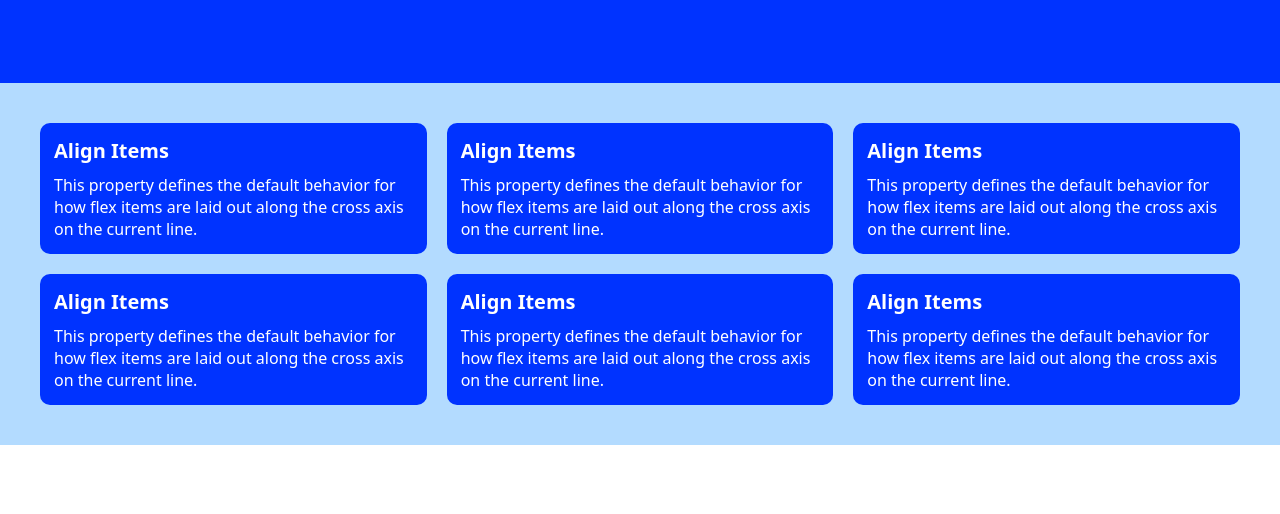
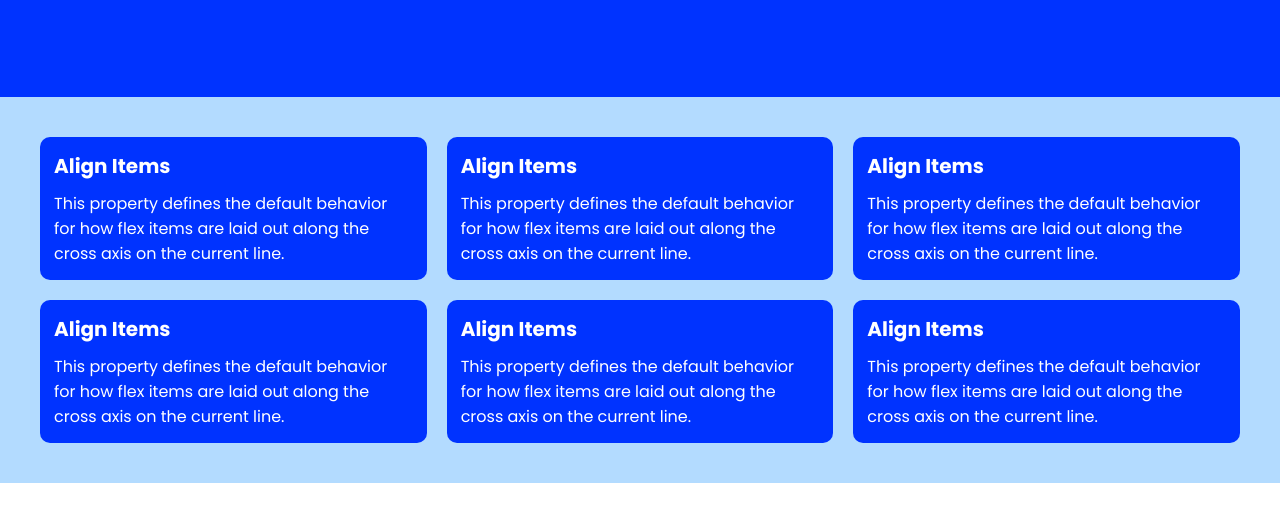
Before and after one commit to Beyly/th_sophal_cw_01, a plain HTML site: page index.html in a window 1280 px wide. Shown: the part 286-800 px from the top of the page. Drawn offline with Linux system fonts and the light colour scheme.

Commit message:
update font

```diff
--- a/assets/css/style.css
+++ b/assets/css/style.css
@@ -1,3 +1,4 @@
+@import url("https://fonts.googleapis.com/css2?family=Poppins:ital,wght@0,100;0,200;0,300;0,400;0,500;0,600;0,700;0,800;0,900;1,100;1,200;1,300;1,400;1,500;1,600;1,700;1,800;1,900&display=swap");
 * {
   margin: 0;
   padding: 0;
@@ -10,9 +11,7 @@
 }
 
 body {
-  font-family: system-ui, -apple-system, BlinkMacSystemFont, "Segoe UI", Roboto,
-    Oxygen, Ubuntu, Cantarell, "Open Sans", "Helvetica Neue", sans-serif;
-}
+    font-family: "Poppins", serif;
 
 .row {
   display: flex;
```
